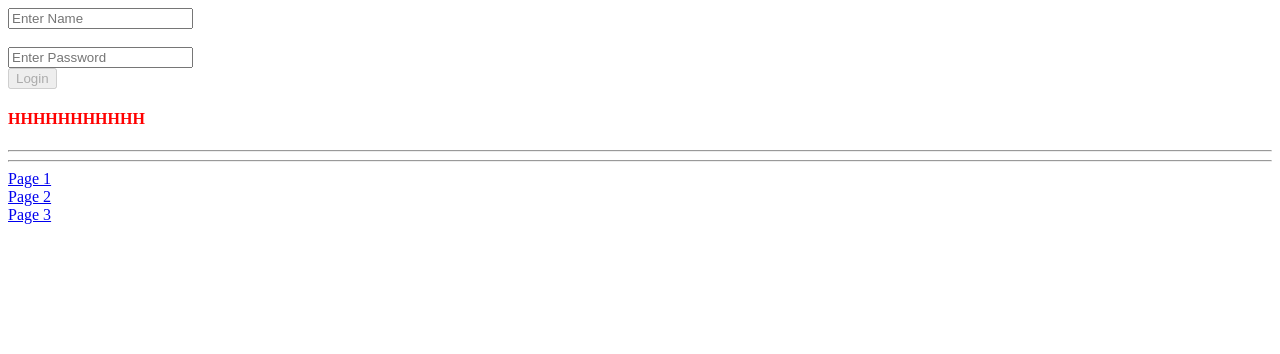
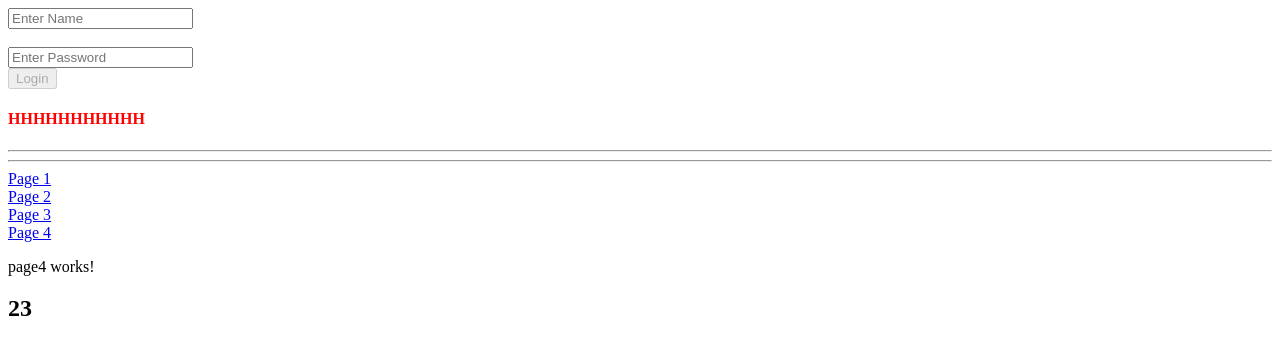
Before and after one commit to Joyjk/Angular-Demo, an Angular app: page /page4/23 in a window 1280 px wide. Before the commit this address led to /. Shown: the top 354 px of the page. Built offline with nearby package versions, Linux system fonts and the light colour scheme.

Commit message:
dynamic added

```diff
--- a/src/app/app-routing.module.ts
+++ b/src/app/app-routing.module.ts
@@ -3,6 +3,7 @@ import { RouterModule, Routes } from '@angular/router';
 import { Page1Component } from './page1/page1.component';
 import { Page2Component } from './page2/page2.component';
 import { Page3Component } from './page3/page3.component';
+import { Page4Component } from './page4/page4.component';
 
 const routes: Routes = [
   {
@@ -17,6 +18,10 @@ const routes: Routes = [
     path:'page3',
     component:Page3Component
   },
+  {
+    path:'page4/:id',
+    component:Page4Component
+  },
 ];
 
 @NgModule({
--- a/src/app/app.component.html
+++ b/src/app/app.component.html
@@ -50,4 +50,6 @@
 <a  routerLink="page2"> Page 2</a>
 <br>
 <a  routerLink="page3"> Page 3</a>
+<br>
+<a routerLink="page4/23">Page 4</a>
 <router-outlet></router-outlet>
--- a/src/app/app.module.ts
+++ b/src/app/app.module.ts
@@ -10,7 +10,8 @@ import {ReactiveFormsModule} from '@angular/forms';
 import { RedELDirective } from './red-el.directive';
 import { Page1Component } from './page1/page1.component';
 import { Page2Component } from './page2/page2.component';
-import { Page3Component } from './page3/page3.component'
+import { Page3Component } from './page3/page3.component';
+import { Page4Component } from './page4/page4.component'
 
 
 
@@ -22,7 +23,8 @@ import { Page3Component } from './page3/page3.component'
     RedELDirective,
     Page1Component,
     Page2Component,
-    Page3Component
+    Page3Component,
+    Page4Component
   ],
   imports: [
     BrowserModule,
--- /dev/null
+++ b/src/app/page4/page4.component.html
@@ -0,0 +1,2 @@
+<p>page4 works!</p>
+<h2>{{userId}}</h2>
--- /dev/null
+++ b/src/app/page4/page4.component.ts
@@ -0,0 +1,20 @@
+import { Component, OnInit } from '@angular/core';
+import { ActivatedRoute } from '@angular/router';
+
+@Component({
+  selector: 'app-page4',
+  templateUrl: './page4.component.html',
+  styleUrls: ['./page4.component.css']
+})
+export class Page4Component implements OnInit {
+
+  constructor(private route: ActivatedRoute) { }
+
+    userId:any =0
+
+  ngOnInit(): void {
+    console.warn("page id is: "+this.route.snapshot.paramMap.get('id'))
+    this.userId = this.route.snapshot.paramMap.get('id')
+  }
+
+}
```
Also changed, not shown: src/app/page4/page4.component.css (added), 1 other file (tests, documents, lock files or other folders).
